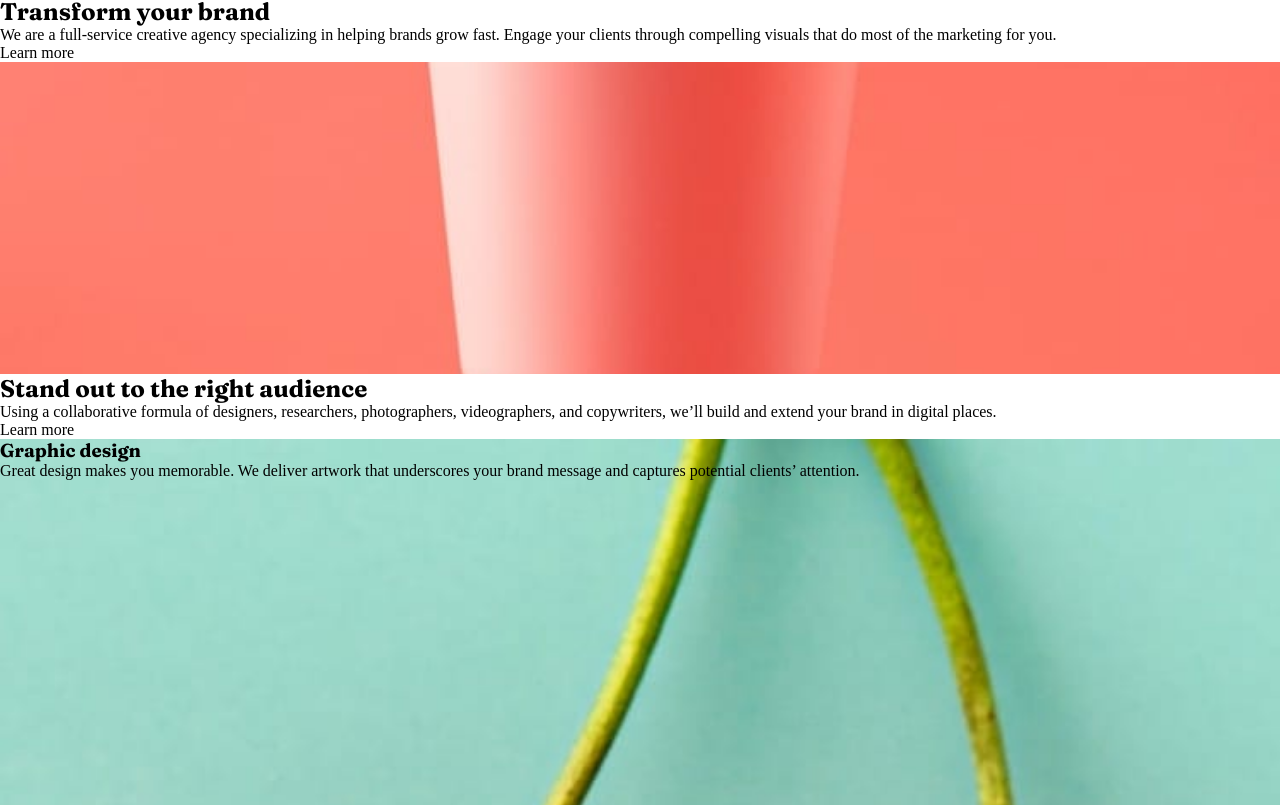
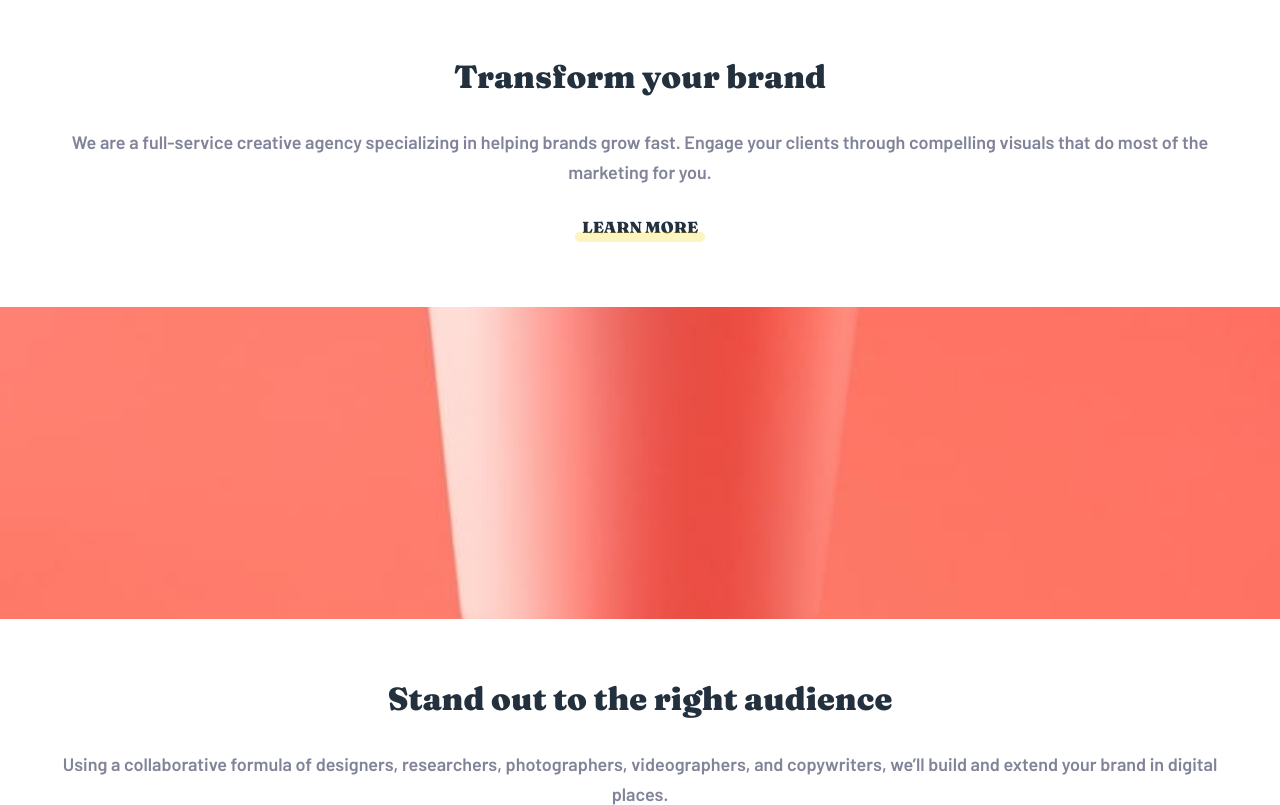
Before and after one commit to veroisla/Frontend-Mentor-Sunnyside-agendcy-landing-page, a React (Create React App) app: page / in a window 1280 px wide. Shown: the part 835-1640 px from the top of the page. Built offline with nearby package versions, Linux system fonts and the light colour scheme.

Commit message:
finish layout article 1 and 2

```diff
--- a/src/components/About.js
+++ b/src/components/About.js
@@ -7,25 +7,31 @@ import '../styles/components/About.scss';
 function About() {
   return (
     <section className="about">
-      <article>
+      <article className="about__ArticleWhite">
         <div className="about__IntroImg about__ImgTransform"></div>
-        <h2> Transform your brand</h2>
-        <p>
-          We are a full-service creative agency specializing in helping brands
-          grow fast. Engage your clients through compelling visuals that do most
-          of the marketing for you.
-        </p>
-        <p>Learn more </p>
+        <div className="about__Content">
+          <h2 className="about__Title">Transform your brand</h2>
+          <p className="about__About">
+            We are a full-service creative agency specializing in helping brands
+            grow fast. Engage your clients through compelling visuals that do
+            most of the marketing for you.
+          </p>
+          <p className="about__LearnMore about__UnderlineYellow">learn more</p>
+        </div>
       </article>
-      <article>
+      <article className="about__ArticleWhite">
         <div className="about__IntroImg about__ImgStandOut"></div>
-        <h2> Stand out to the right audience</h2>
-        <p>
-          Using a collaborative formula of designers, researchers,
-          photographers, videographers, and copywriters, we’ll build and extend
-          your brand in digital places.
-        </p>
-        <p> Learn more</p>
+        <div className="about__Content">
+          <h2 className="about__Title"> Stand out to the right audience</h2>
+          <p className="about__About">
+            Using a collaborative formula of designers, researchers,
+            photographers, videographers, and copywriters, we’ll build and
+            extend your brand in digital places.
+          </p>
+          <p className="about__LearnMore about__UnderlinePink">learn more</p>
+        </div>
+
+        {/* ----------OTHER TYPE OF ARTICLE----------- */}
       </article>
       <article className="about__ImgBackground about__ImgGraphicDesign">
         <h3> Graphic design</h3>
@@ -35,10 +41,8 @@ function About() {
         </p>
       </article>
       <article className="about__ImgBackground about__ImgPhotography">
-        {' '}
         <h3>Photography</h3>
         <p>
-          {' '}
           Increase your credibility by getting the most stunning, high-quality
           photos that improve your business image.
         </p>
--- a/src/styles/components/About.scss
+++ b/src/styles/components/About.scss
@@ -3,7 +3,9 @@
 
 .about {
 
-    //IMAGES
+    //  --------------- 1 AND 2 --> ARTICLES TRANSFORM BRAND AND STAND OUT-------------------
+
+    //IMAGES EGG AND GLASS
 
     &__IntroImg {
         background-size: cover;
@@ -19,7 +21,70 @@
         background-image: url(../../images/mobile/image-stand-out.jpg);
     }
 
-    //ARTICLE ABOUT GRAPHIC
+    //INFORMATION
+
+    &__Content {
+       display: flex;
+       flex-direction: column;
+       align-items: center;
+       text-align: center;
+       margin: 60px 35px 60px 35px;
+      }
+
+    &__Title {
+        font-size: 32px;
+        font-weight: 900;
+        line-height: 40px;
+        color: $--color-desaturated-blue;
+        margin-bottom: 30px;
+     }
+
+    &__About {
+        font-size: 18px;
+        line-height: 30px;
+        margin-bottom: 30px;
+        font-weight: 400;
+        font-family: $--font-barlow;
+        color: $--color-medium-gray;
+     }
+
+    &__LearnMore {
+        font-size: 16px;
+        font-family: $--font-fraunces;
+        font-weight: 900;
+        text-transform: uppercase;
+        color: $--color-desaturated-blue;
+
+     }
+
+     //UNDERLINE LEARN MORE
+
+      &__LearnMore::after {
+
+     content: "";
+     display: block;
+     bottom: 0.3em;
+     margin-left: -6%;
+     position: relative;
+     width: 112%;
+     height: 0.6rem;
+     border-radius: 0.3rem;
+     opacity: 0.25;
+     }
+
+     &__UnderlineYellow::after {
+     background-color: $--color-yellow;
+     }
+
+     &__UnderlinePink::after {
+        background-color: $--color-red;
+     }
+
+
+
+    //----------------- 3 AND 4 --> ARTICLES  GRAPHIC AND PHOTOGRAHY-------------------
+
+    //IMAGES ORANGE AND CIRUELAS
 
     &__ImgBackground {
     width: 100%;
@@ -36,4 +101,8 @@
     &__ImgPhotography {
         background-image: url(../../images/mobile/image-photography.jpg);
     }
+
+    //INFORMATION
+
+
 }
--- a/src/styles/reset.scss
+++ b/src/styles/reset.scss
@@ -4,6 +4,7 @@
     box-sizing: border-box;
     margin: 0;
     padding: 0;
+    text-decoration: none;
 }
 
 h1, h2, h3 {
```
